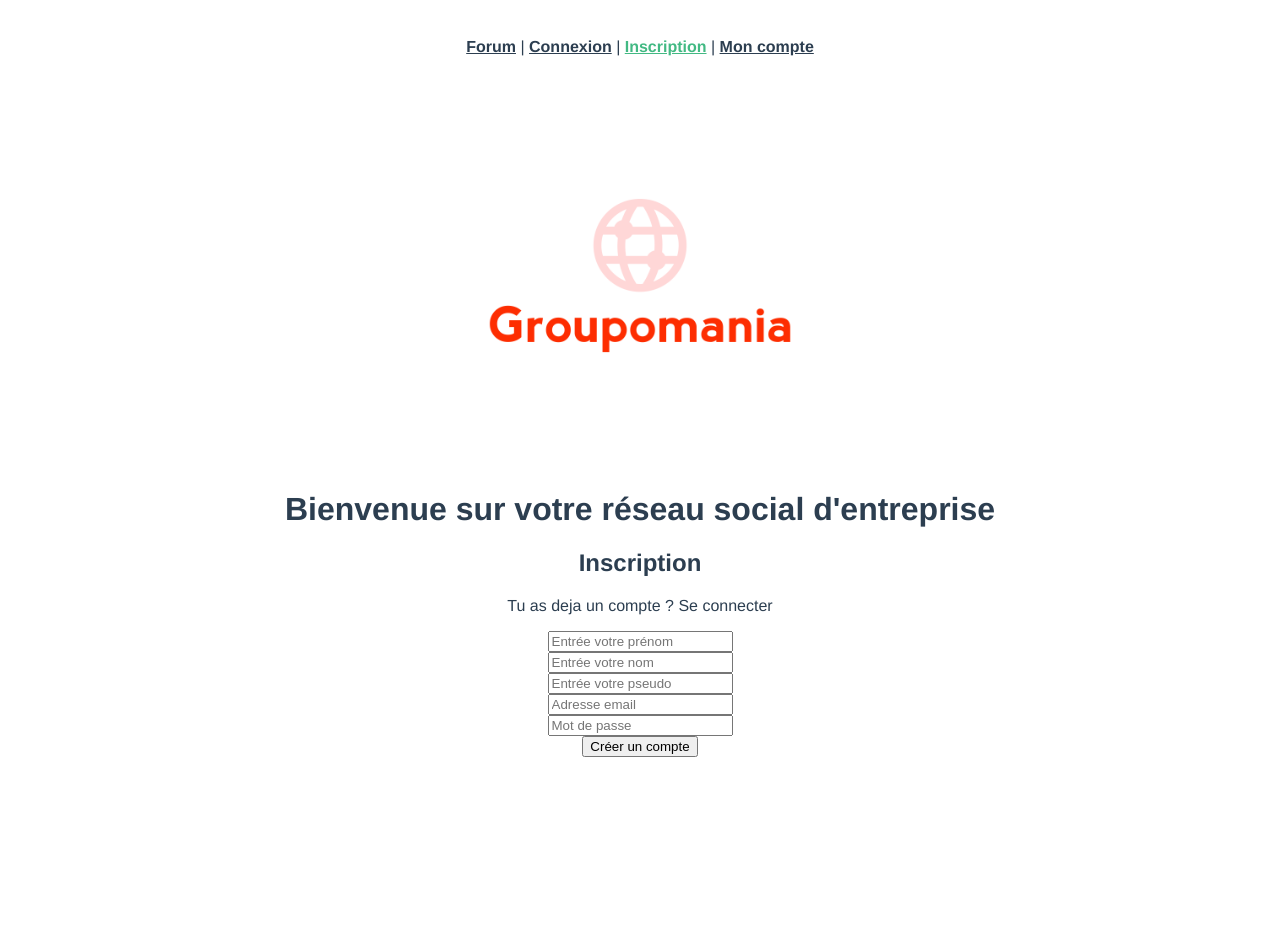
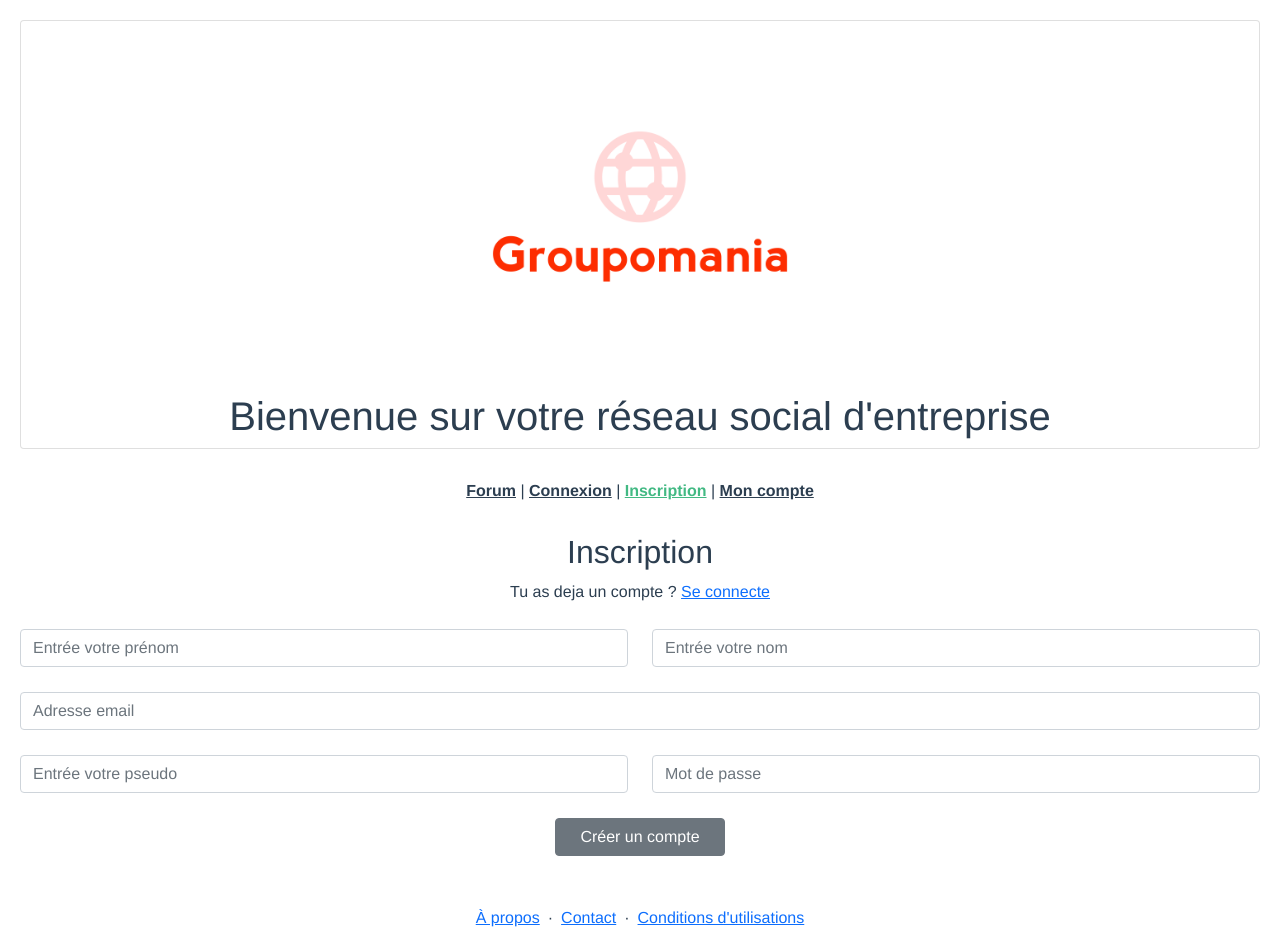
Before and after one commit to mohammedfetouah/mohammedfetouah, a Vue app in the folder frontend/: page /#/inscription in a window 1280 px wide. Shown: the top 952 px of the page. Before the commit the page ends 800 px from the top, so only its background shows below. Built offline with nearby package versions, Linux system fonts and the light colour scheme.

Commit message:
amélioration sur signup bootstrap

```diff
--- a/frontend/src/App.vue
+++ b/frontend/src/App.vue
@@ -1,5 +1,6 @@
 <template>
   <div>
+    <Header/>
     <nav id="nav">
       <router-link to="/">Forum</router-link> |
       <router-link to="/connexion">Connexion</router-link> |
@@ -7,8 +8,21 @@
       <router-link to="/mon-compte">Mon compte</router-link>
     </nav>
     <router-view />
+    <Footer/>
   </div>
 </template>
+<script>
+import Header from '../src/components/Header.vue'
+import Footer from '../src/components/Footer.vue'
+
+export default {
+  name: 'App',
+  components: {
+    Header,
+    Footer
+  }
+}
+</script>
 <style lang="scss">
   #app {
     font-family: Avenir, Helvetica, Arial, sans-serif;
@@ -16,6 +30,7 @@
     -moz-osx-font-smoothing: grayscale;
     text-align: center;
     color: #2c3e50;
+    margin: 20px;
   }
 
   #nav {
--- /dev/null
+++ b/frontend/src/components/Footer.vue
@@ -0,0 +1,32 @@
+
+<template>
+    <footer class="container-fluid">
+        <div class="row">
+            <div class="col">
+                <ul class="list-inline text-center">
+                <li class="list-inline-item"><a href="#">À propos</a></li>
+                <li class="list-inline-item">&middot;</li>
+                <li class="list-inline-item"><a href="#">Contact</a></li>
+                <li class="list-inline-item">&middot;</li>
+                <li class="list-inline-item"><a href="#">Conditions d'utilisations</a></li>
+                </ul>
+            </div>
+        </div>
+    </footer>
+</template>
+
+<script>
+export default {
+
+}
+</script>
+
+
+<style scoped lang="scss">
+footer.container-fluid {
+    margin-top: 50px;
+}
+footer.container-fluid a:hover {
+    text-decoration: none !important;
+}
+</style>
--- a/frontend/src/components/header.vue
+++ b/frontend/src/components/header.vue
@@ -8,3 +8,16 @@
         </div>
     </header>
 </template>
+
+<script>
+export default {
+
+}
+</script>
+
+
+<style scoped lang="scss">
+    img {
+    width: 30%;
+  }
+</style>
--- a/frontend/src/views/Login.vue
+++ b/frontend/src/views/Login.vue
@@ -2,7 +2,7 @@
   <div class="card">
     <h2 class="card_title_secondary">Connexion</h2>
     <p class="card_subtitle">Tu n'as pas encore de compte ?
-      <span class="card_action" @click="switchToCreateAccount()" >Créer un compte</span>
+      <router-link class="card_action" to="/inscription">Créer un compte</router-link>
     </p>
     <form id="login">
       <div class="form-row">
@@ -21,6 +21,7 @@
         </button>
       </div>
     </form>
+
   </div>
 </template>
 
@@ -40,10 +41,6 @@ import { mapState } from 'vuex'
       ...mapState(['status'])
     },
     methods: {
-      switchToCreateAccount : function () {
-        this.node = 'create';
-      },
-
       login: function () {
         const self = this;
         this.$store.dispatch('login', {
--- a/frontend/src/views/Signup.vue
+++ b/frontend/src/views/Signup.vue
@@ -1,38 +1,40 @@
 <template>
-  <div class="card">
-    <div class="card_logo">
-      <img alt="Vue logo" src="../assets/icon-above-font.png">
-    </div>
-    <h1 class="card_title">Bienvenue sur votre réseau social d'entreprise</h1>
+  <div class="ontainer-fluid">
     <h2 class="card_title_secondary">Inscription</h2>
     <p class="card_subtitle">Tu as deja un compte ?
-      <span class="card_action" >Se connecter</span>
+      <router-link class="card_action" to="/connexion">Se connecte</router-link>
     </p>
-    <div class="form-row">
-      <input v-model="prenom" class="form-row_input" type="text" placeholder="Entrée votre prénom">
+    <form class="align-self-center">
+      <div class="row">
+        <div class="col">
+          <input v-model="prenom" class="form-control" type="text" placeholder="Entrée votre prénom">
         </div>
-    <div class="form-row">
-      <input v-model="nom" class="form-row_input" type="text" placeholder="Entrée votre nom">
+        <div class="col ">
+          <input v-model="nom" class="form-control" type="text" placeholder="Entrée votre nom">
         </div>
-    <div class="form-row">
-      <input v-model="pseudo" class="form-row_input" type="text" placeholder="Entrée votre pseudo">
       </div>
-    <div class="form-row">
-      <input v-model="email" class="form-row_input" type="text" placeholder="Adresse email">
+      <div class="row">
+        <div class="col">
+          <input v-model="email" class="form-control" type="text" placeholder="Adresse email">
         </div>
-    <div class="form-row">
-      <input v-model="password" class="form-row_input" type="password" placeholder="Mot de passe">
       </div>
-      <div class="form-row" v-if="status == 'error_create'">
+
+      <div class="row">
+        <div class="col ">
+          <input v-model="pseudo" class="form-control" type="text" placeholder="Entrée votre pseudo">
+        </div>
+        <div class="col">
+          <input v-model="password" class="form-control" type="password" placeholder="Mot de passe">
+        </div>
+      </div>
+      <div class="col" v-if="status == 'error_create'">
         Adresse mail déja utilisée
       </div>
-    <div class="form-row">
-      <button @click="createAccount()">
+      <button @click="createAccount()" class="btn btn-secondary row" type="submit">
           <span v-if="status == 'loading'">Créaation en cours...</span>
           <span v-else>Créer un compte </span>
-
       </button>
-    </div>
+    </form>
   </div>
 </template>
 
@@ -78,7 +80,8 @@
 
 </script>
 <style scoped lang="scss">
-  img {
-    width: 30%;
+.row {
+  margin-top: 25px;
 }
+
 </style>
```
Also changed, not shown: frontend/src/main.js (+6 -3 lines). Lines whose indentation alone changed are shown as unchanged.
